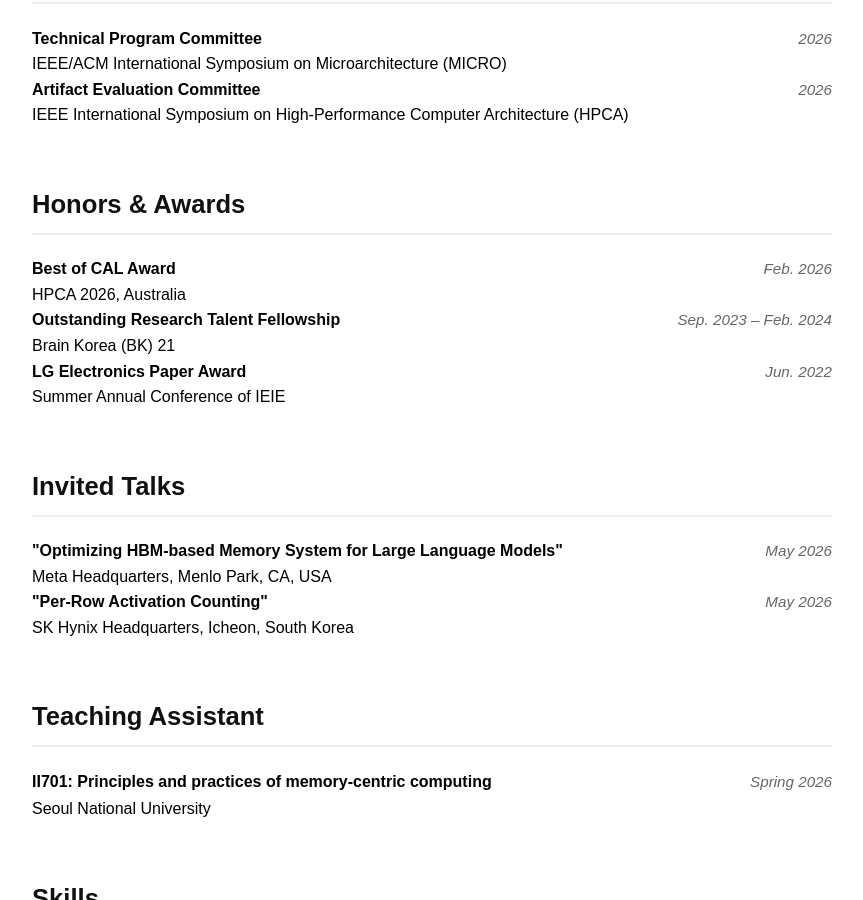
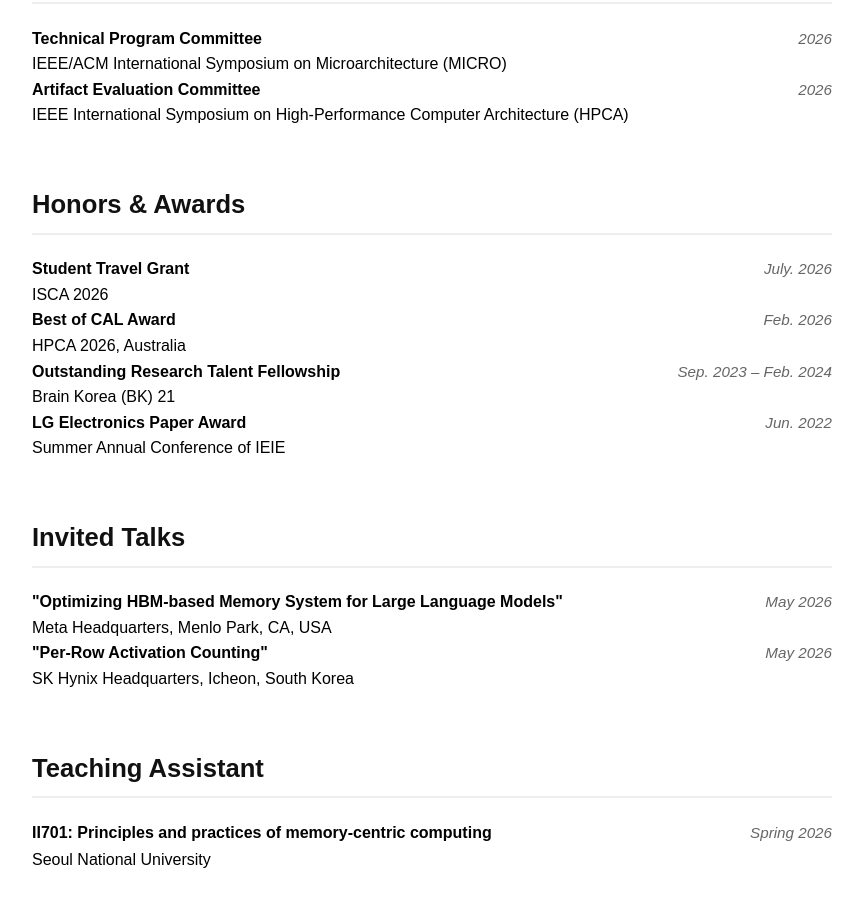
Before and after one commit to bsm1244/bsm1244.github.io, a Jekyll site: the page built from index.md, in a window 1280 px wide and 900 px high, scrolled down 2094 px. Shown: the whole window, without its empty margins (208-1071 px from the left). Built offline with Jekyll 4.4.1, drawn with Linux system fonts in a browser that asks for light colours.

Commit message:
travel grant

```diff
--- a/index.md
+++ b/index.md
@@ -289,6 +289,14 @@ title: Seungmin Baek
 
 <div class="item-item">
   <div class="item-row">
+    <strong>Student Travel Grant</strong>
+    <span class="item-date">July. 2026</span>
+  </div>
+  <span class="item-desc">ISCA 2026</span>
+</div>
+
+<div class="item-item">
+  <div class="item-row">
     <strong>Best of CAL Award</strong>
     <span class="item-date">Feb. 2026</span>
   </div>
```
